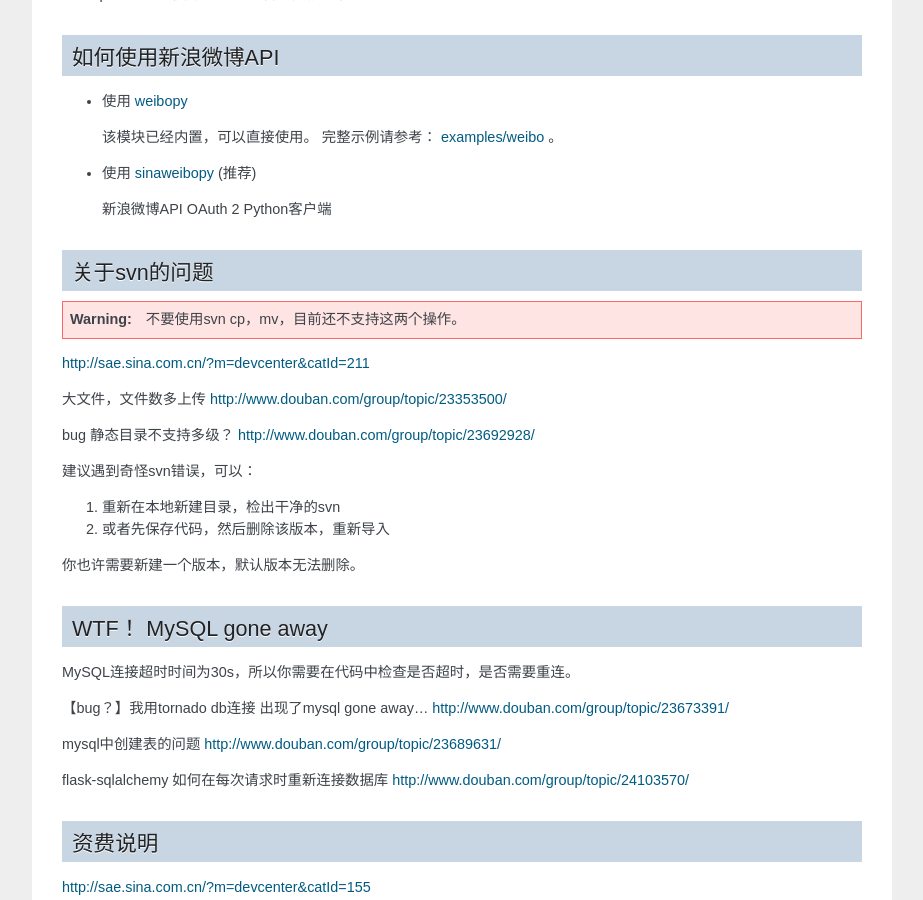
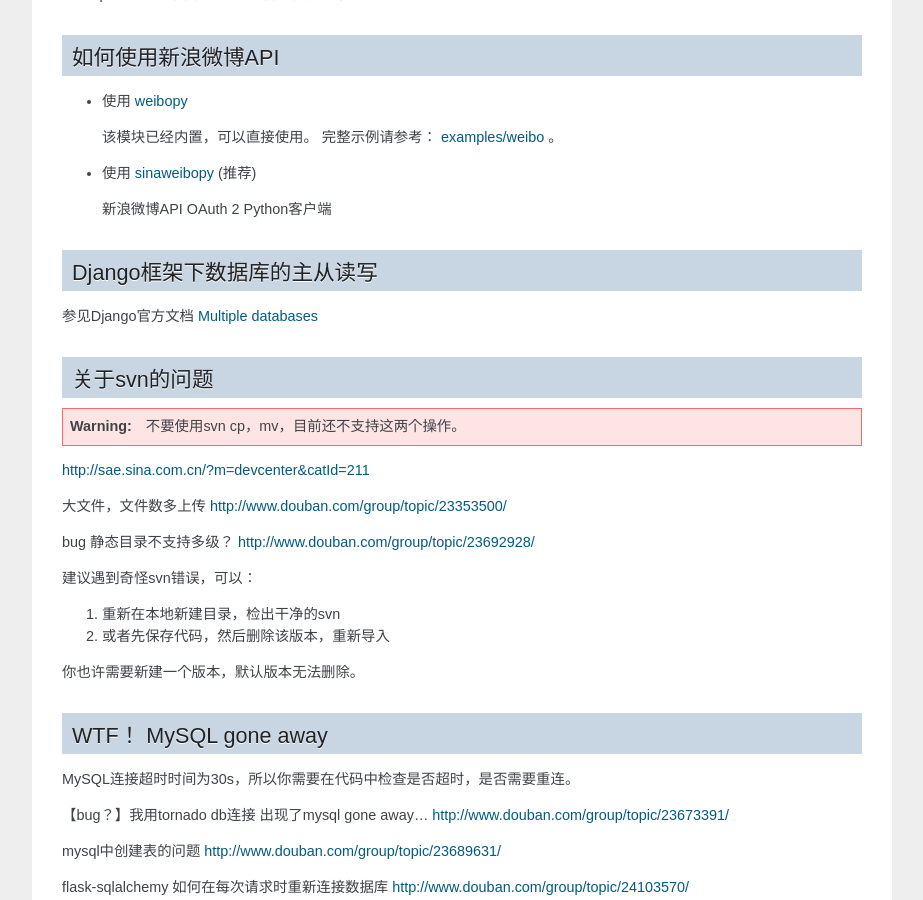
Before and after one commit to sinacloud/sae-python-dev-guide, a Sphinx documentation site: the page built from docs/faq.rst, in a window 1280 px wide and 900 px high, scrolled down 1246 px. Shown: the whole window, without its empty margins (198-1121 px from the left). Built offline with Sphinx 7.4.7, drawn with Linux system fonts in a browser that asks for light colours.

Commit message:
Django multiple database

```diff
--- a/docs/faq.rst
+++ b/docs/faq.rst
@@ -78,6 +78,13 @@
 .. _examples/weibo: https://github.com/SAEPython/saepythondevguide/tree/master/examples/weibo/1
 .. _sinaweibopy: http://open.weibo.com/wiki/SDK#Python_SDK
 
+Django框架下数据库的主从读写
+-----------------------------
+
+参见Django官方文档 `Multiple databases`_
+
+.. _Multiple databases: https://docs.djangoproject.com/en/1.2/topics/db/multi-db/#multiple-databases
+
 关于svn的问题
 ---------------------------
 
```
